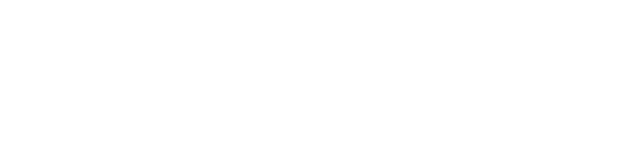
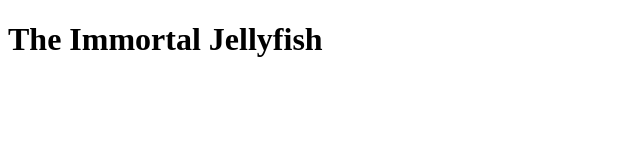
Before and after one commit to MoinJulian/School-Programming, a plain HTML site: page first-html/imortal-jellyfish.html in a window 1280 px wide. Shown: the whole page, without its empty margins (0-640 px from the left). Drawn offline with Linux system fonts and the light colour scheme.

Commit message:
Add Jellyfish title

```diff
--- a/first-html/imortal-jellyfish.html
+++ b/first-html/imortal-jellyfish.html
@@ -6,6 +6,6 @@
     <title>Immortal Jellyfish</title>
   </head>
   <body>
-
+    <h1>The Immortal Jellyfish</h1>
   </body>
 </html>
```
